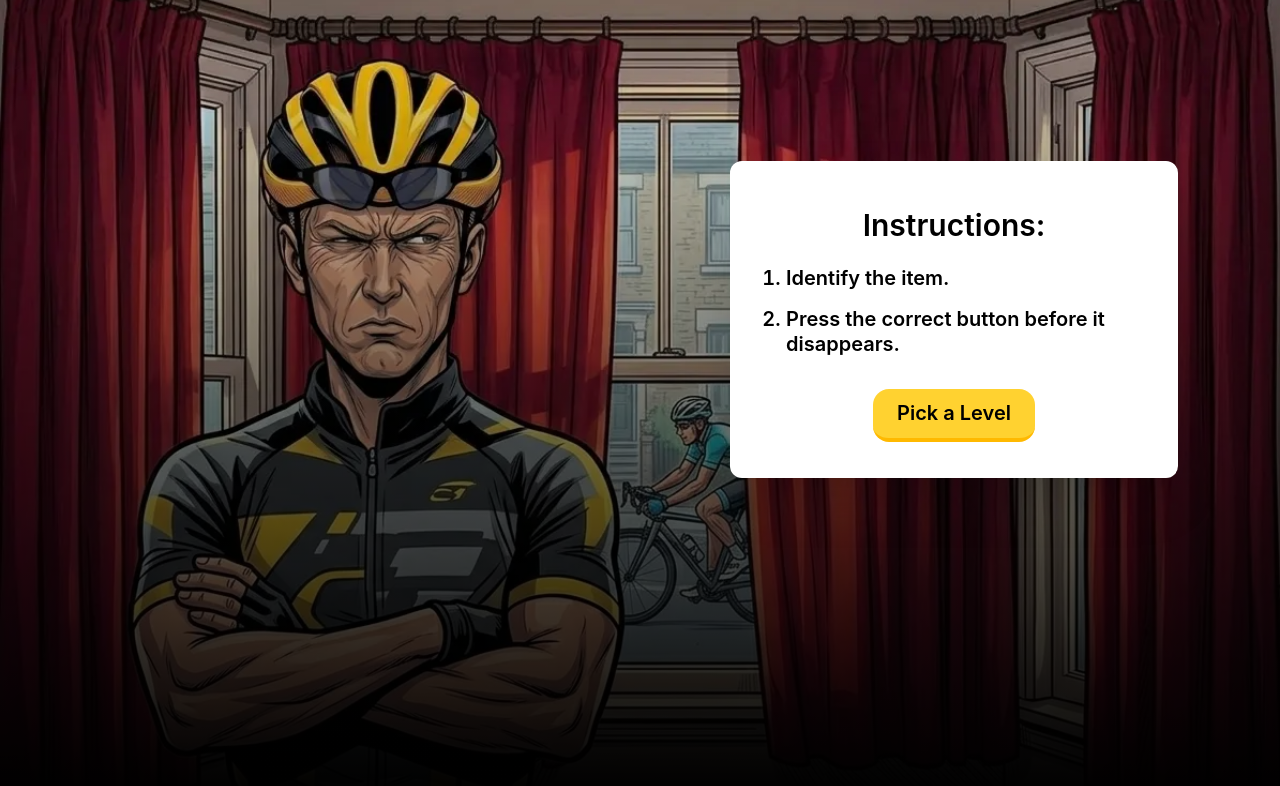
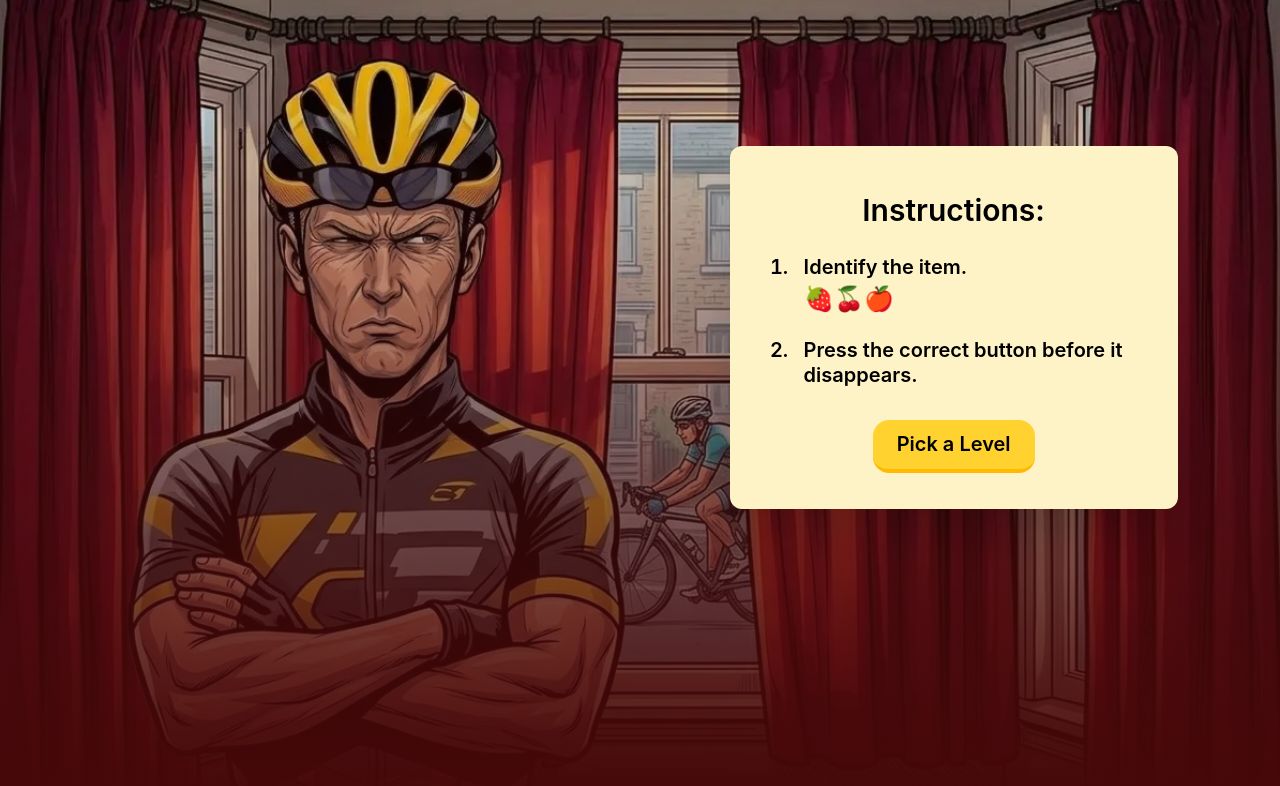
Before and after one commit to tyuen/glanceeyestrong, a React (Vite) app: page / in a window 1280 px wide. Shown: the top 786 px of the page. Built offline with nearby package versions, Linux system fonts and the light colour scheme; no server answers.

Commit message:
ninth commit

```diff
--- a/src/client/App.tsx
+++ b/src/client/App.tsx
@@ -52,7 +52,7 @@ export default function App() {
 
     lastSavedScores.current = nextSavedScores;
 
-    void saveScores(context.ownScores).catch((error: unknown) => {
+    saveScores(context.ownScores).catch((error: unknown) => {
       console.error('Unable to save scores', error);
     });
   }, [context.ownScores, snapshot]);
--- a/src/client/Shared.module.css
+++ /dev/null
@@ -1,7 +0,0 @@
-.appBackdrop {
-  background-color: rgb(9 9 11);
-}
-
-.labelText {
-  color: rgb(161 161 170);
-}
--- a/src/client/Splash.module.css
+++ b/src/client/Splash.module.css
@@ -27,7 +27,7 @@
 }
 
 .dialog {
-  background: white;
+  background: #fef3c6;
   border-radius: 1rem;
   padding: 1rem;
   font-weight: 600;
--- a/src/client/components/EndingScreen.tsx
+++ b/src/client/components/EndingScreen.tsx
@@ -18,8 +18,8 @@ export function EndingScreen({ emojis, level, score }: EndingScreenProps) {
           </span>
         ))}
       </div>
-      <div className="flex-4" />
-      <section className="relative z-10 w-full p-8 text-center bg-amber-900/80 backdrop-sepia-100 shadow-black/50 shadow-xl">
+      <div className="flex-3" />
+      <section className="relative z-10 w-full p-8 text-center bg-amber-900/80 backdrop-sepia-100 shadow-black/20 shadow-xl">
         <p className="text-lg font-bold uppercase">Level {level} Score</p>
         <h1 className="mt-3 text-7xl font-bold">{score}</h1>
       </section>
--- a/src/client/components/GameplayScreen.tsx
+++ b/src/client/components/GameplayScreen.tsx
@@ -1,7 +1,6 @@
 import type { CSSProperties } from 'react';
 import { puzzles, levelsDuration } from '../levels';
 import type { GameContext } from '../machine';
-import sharedStyles from '../Shared.module.css';
 import { AnswerButtons } from './AnswerButtons';
 import { Countdown } from './Countdown';
 import styles from './GameplayScreen.module.css';
@@ -44,9 +43,7 @@ export function GameplayScreen({
   ].join(' ');
 
   return (
-    <main
-      className={`relative flex h-svh flex-col text-white ${sharedStyles.appBackdrop}`}
-    >
+    <main className="relative flex h-svh flex-col text-white bg-stone-950">
       <button
         className="absolute left-0 top-0 z-50 flex h-12 w-12 items-center justify-center text-3xl/none text-white opacity-50"
         onClick={onExit}
--- a/src/client/components/LevelsScreen.module.css
+++ b/src/client/components/LevelsScreen.module.css
@@ -1,7 +1,3 @@
-.bestScoreValue {
-  color: rgb(244 244 245);
-}
-
 .levelCard {
   background-color: rgb(0 0 0 / 0.25);
 }
@@ -9,7 +5,3 @@
 .levelCard:disabled {
   background-color: transparent;
 }
-
-.levelCard:not(:disabled):hover {
-  background-color: rgb(0 0 0 / 0.39);
-}
--- a/src/client/components/LevelsScreen.tsx
+++ b/src/client/components/LevelsScreen.tsx
@@ -1,5 +1,4 @@
 import { puzzles } from '../levels';
-import sharedStyles from '../Shared.module.css';
 import { EmojiStack } from './EmojiStack';
 import styles from './LevelsScreen.module.css';
 
@@ -25,9 +24,7 @@ export function LevelsScreen({ ownScores, onSelectLevel }: LevelsScreenProps) {
                 onClick={() => onSelectLevel(index)}
               >
                 <span className="flex flex-col items-center font-bold">
-                  <span className={`text-sm ${sharedStyles.labelText}`}>
-                    Level
-                  </span>
+                  <span className="text-sm text-stone-400">Level</span>
                   <span
                     className={`text-2xl/none md:text-7xl/none ${!isUnlocked && 'opacity-50'}`}
                   >
@@ -38,11 +35,9 @@ export function LevelsScreen({ ownScores, onSelectLevel }: LevelsScreenProps) {
                 <EmojiStack emojis={level} />
 
                 <span className="flex flex-col items-center font-bold">
-                  <span className={`text-sm ${sharedStyles.labelText}`}>
-                    Best
-                  </span>
+                  <span className="text-sm text-stone-400">Best</span>
                   <span
-                    className={`text-2xl/none md:text-7xl/none ${!isUnlocked && 'opacity-50'} ${styles.bestScoreValue}`}
+                    className={`text-2xl/none md:text-7xl/none ${!isUnlocked && 'opacity-50'}`}
                   >
                     {ownScores[index] ?? 0}
                   </span>
--- a/src/client/components/ScoreMetric.module.css
+++ b/src/client/components/ScoreMetric.module.css
@@ -14,7 +14,7 @@
 
 .scoreEnterActive {
   opacity: 1;
-  transition: opacity 100ms ease;
+  transition: opacity 200ms ease;
 }
 
 .scoreExit {
--- a/src/client/components/SplashScreen.module.css
+++ b/src/client/components/SplashScreen.module.css
@@ -1,7 +1,6 @@
 .instructionsDialog {
-  animation: instructions-dialog-enter 420ms cubic-bezier(0.22, 1.2, 0.36, 1)
-    both;
-  transform-origin: center;
+  animation: instructions-dialog-enter 600ms cubic-bezier(0.22, 1.2, 0.36, 1);
+  transform-origin: center bottom;
 }
 
 @keyframes instructions-dialog-enter {
--- a/src/client/components/SplashScreen.tsx
+++ b/src/client/components/SplashScreen.tsx
@@ -7,22 +7,25 @@ type SplashScreenProps = {
 export function SplashScreen({ onStart }: SplashScreenProps) {
   return (
     <main
-      className="relative h-full bg-black"
+      className="relative h-full bg-red-950"
       style={{
         background:
-          'linear-gradient(transparent, rgba(0, 0, 0)), url(/livingroom.webp) 35%/cover no-repeat',
+          'linear-gradient(transparent, var(--color-red-950)), url(/livingroom.webp) 35%/cover no-repeat',
       }}
     >
       <div className="absolute top-0 right-[8%] h-full flex flex-col w-1/2 max-w-md">
         <div className="flex-1" />
         <div
-          className={`flex flex-col items-center bg-white rounded-xl py-6 sm:py-10 px-3 sm:px-8 font-semibold shadow-2xl sm:text-lg md:text-xl leading-tight ${styles.instructionsDialog}`}
+          className={`flex flex-col items-center bg-amber-100 rounded-xl py-7 sm:py-10 px-3 sm:px-8 font-semibold shadow-2xl sm:text-lg md:text-xl leading-tight ${styles.instructionsDialog}`}
         >
           <h1 className="text-xl sm:text-2xl md:text-3xl/relaxed">
             Instructions:
           </h1>
-          <ol className="list-decimal list-outside pl-6 space-y-4 mt-4 mb-6 md:mb-8">
-            <li>Identify the item.</li>
+          <ol className="list-decimal list-outside ml-8 [&_li]:pl-2.5 space-y-6 mt-5 mb-8">
+            <li>
+              Identify the item.
+              <div className="text-2xl/tight mt-1">🍓🍒🍎</div>
+            </li>
             <li>Press the correct button before it disappears.</li>
           </ol>
           <button
```
